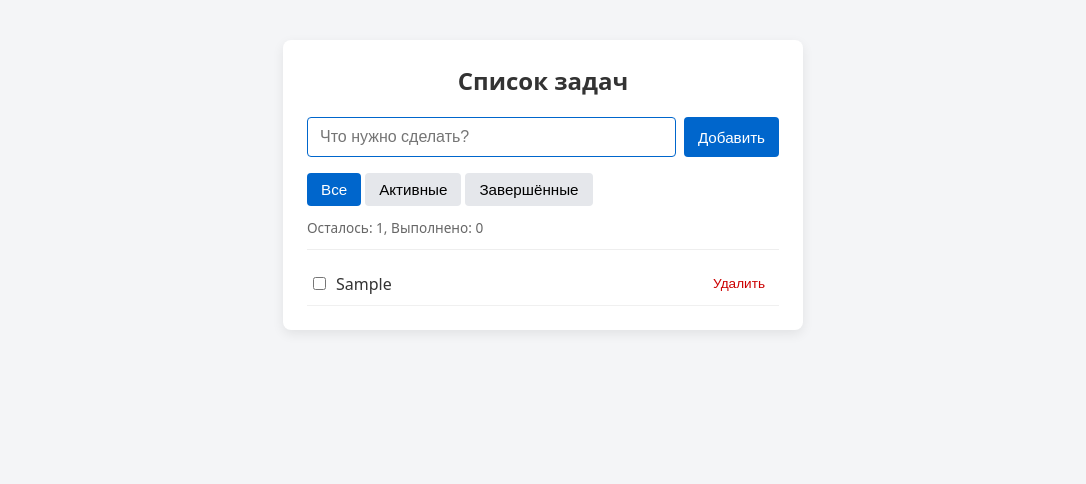
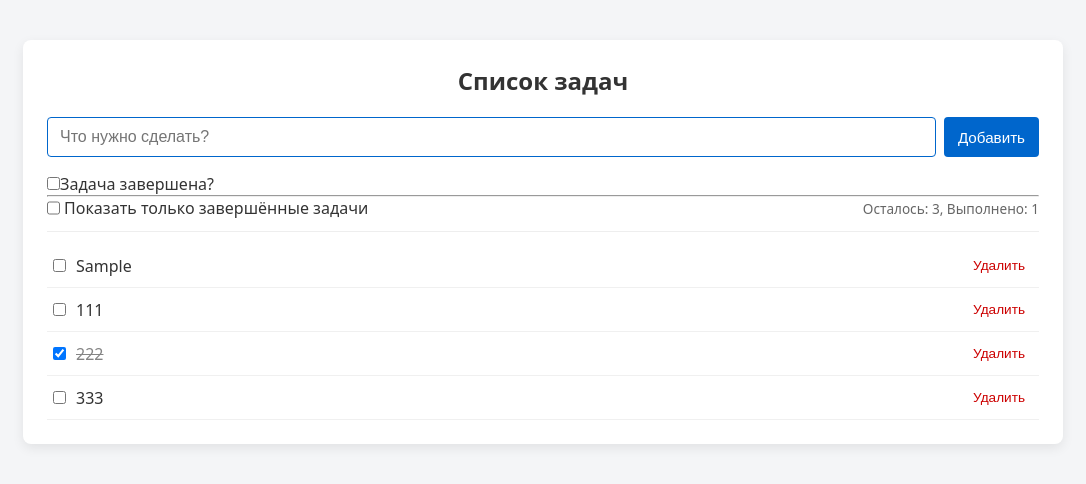
Before and after one commit to TotSamiEgorushkaa/web-course-2026, a plain HTML site: page task3/index.html in a window 1280 px wide. Both pictures are taken after typing "Sample" into the empty fields and a click on the button "Добавить". Shown: the whole page, without its empty margins (97-1183 px from the left). Drawn offline with Linux system fonts and the light colour scheme.

Commit message:
приёмка лабы что была

```diff
--- a/task3/index.html
+++ b/task3/index.html
@@ -15,12 +15,15 @@
       <input type="text" id="task-input" placeholder="Что нужно сделать?" autofocus>
       <button id="add-btn" type="button">Добавить</button>
     </div>
+    <div><input type = 'checkbox' id = "cbx_start">Задача завершена?</input></div>
 
+
+
+
+    <hr>
     <div class="controls">
       <div class="filters">
-        <button class="filter-btn active" data-filter="all">Все</button>
-        <button class="filter-btn" data-filter="active">Активные</button>
-        <button class="filter-btn" data-filter="completed">Завершённые</button>
+        <input type = 'checkbox' id="cbx_completed">Показать только завершённые задачи</input>
       </div>
       <div class="stats" id="stats-counter">
         Осталось: 0, Выполнено: 0
--- a/task3/script.js
+++ b/task3/script.js
@@ -1,11 +1,30 @@
-let tasks = [];
+let tasks = [{id: 1, text: '111', completed: false}, {id: 2, text: '222', completed: true}, {id: 3, text: '333', completed: false}];
 let currentFilter = 'all'; // 'all' | 'active' | 'completed'
 
 const taskInput = document.getElementById('task-input');
 const addBtn = document.getElementById('add-btn');
 const taskList = document.getElementById('task-list');
 const statsCounter = document.getElementById('stats-counter');
-const filterButtons = document.querySelectorAll('.filter-btn');
+const filterCheckbox = document.querySelector('#cbx_completed');
+
+filterCheckbox.addEventListener('change', ()=>{
+  if (currentFilter === 'completed') currentFilter = 'all';
+  else {currentFilter = 'completed'};
+  render();
+})
+
+addBtn.addEventListener('click', (e)=> {
+
+  if (taskInput.value.trim()) addTask()
+});
+
+taskInput.addEventListener('keydown', (event) => {
+  if (event.key === 'Enter') {
+    addTask();
+  }
+});
+
+render();
 
 function addTask() {
   const text = taskInput.value.trim();
@@ -18,10 +37,10 @@ function addTask() {
   const newTask = {
     id: Date.now(),
     text: text,
-    completed: false
+    completed: document.querySelector('#cbx_start').checked
   };
 
-  tasks.push(newTask);
+  tasks.unshift(newTask);
   taskInput.value = '';
   taskInput.focus();
   render();
@@ -40,6 +59,7 @@ function deleteTask(id) {
 }
 
 function render() {
+
   const filteredTasks = tasks.filter(task => {
     if (currentFilter === 'active') return !task.completed;
     if (currentFilter === 'completed') return task.completed;
@@ -82,21 +102,13 @@ function render() {
   statsCounter.textContent = `Осталось: ${activeCount}, Выполнено: ${completedCount}`;
 }
 
-addBtn.addEventListener('click', addTask);
 
-taskInput.addEventListener('keydown', (event) => {
-  if (event.key === 'Enter') {
-    addTask();
-  }
-});
 
-filterButtons.forEach(button => {
-  button.addEventListener('click', () => {
-    filterButtons.forEach(btn => btn.classList.remove('active'));
-    button.classList.add('active');
-    currentFilter = button.dataset.filter;
-    render();
-  });
-});
-
-render();
+// filterButtons.forEach(button => {
+//   button.addEventListener('click', () => {
+//     filterButtons.forEach(btn => btn.classList.remove('active'));
+//     button.classList.add('active');
+//     currentFilter = button.dataset.filter;
+//     render();
+//   });
+// });
--- a/task3/style.css
+++ b/task3/style.css
@@ -15,7 +15,7 @@ body {
 
 .todo-app {
   width: 100%;
-  max-width: 520px;
+  max-width: 1040px;
   background: #ffffff;
   padding: 24px;
   border-radius: 8px;
```
